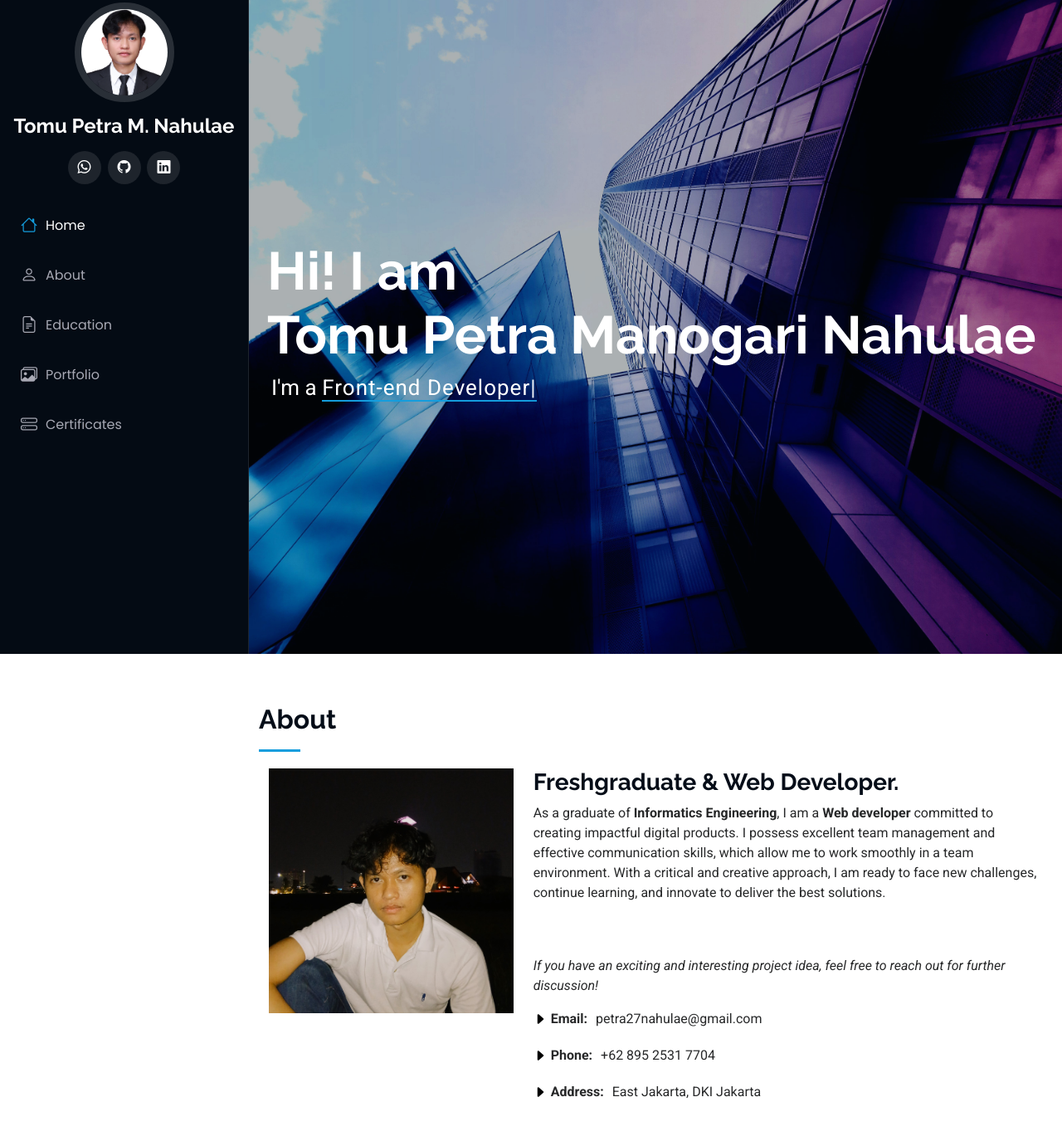
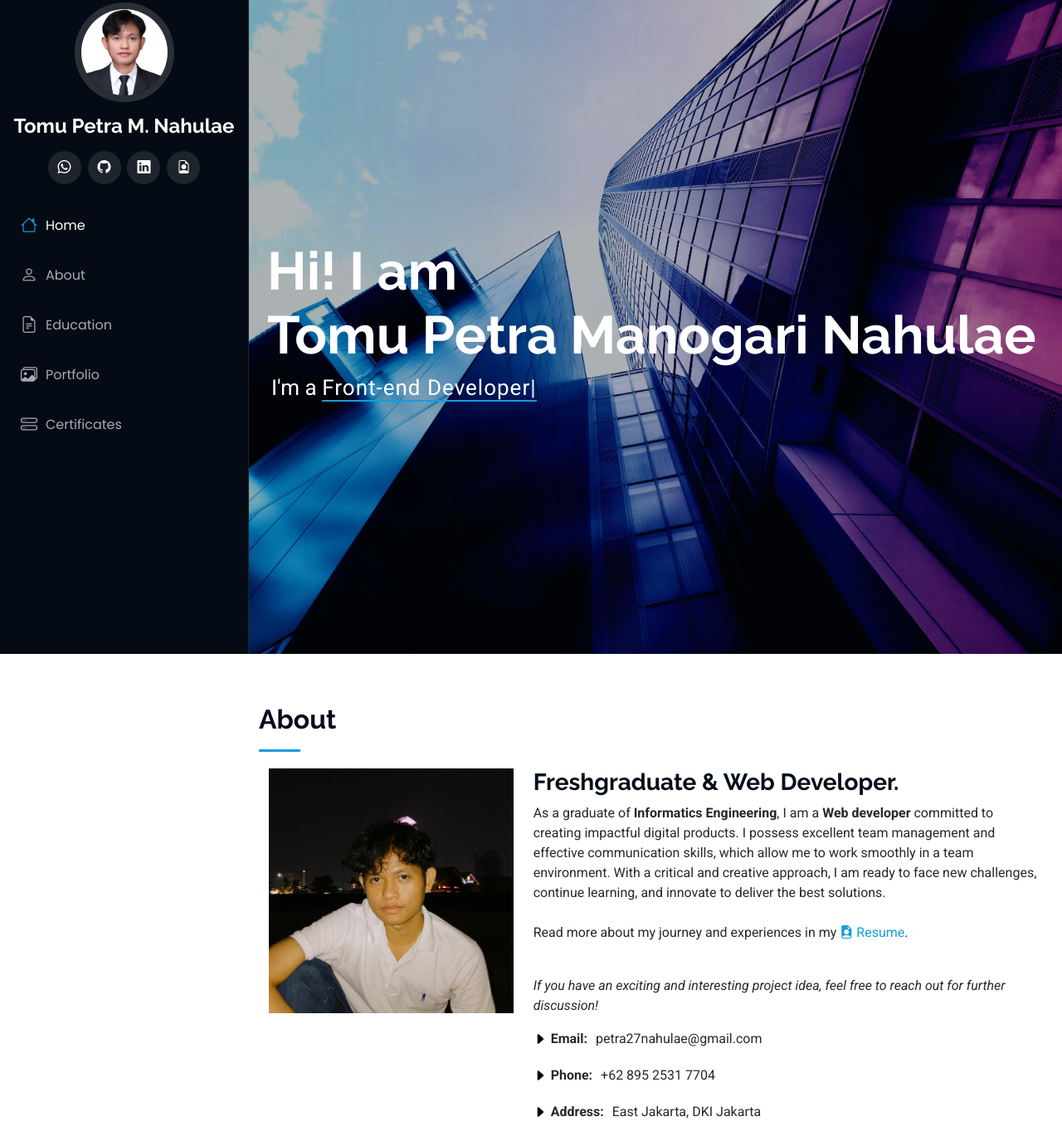
Before and after one commit to tomupetra/Portfolio, a plain HTML site: page index.html in a window 1280 px wide. Shown: the part 12-1387 px from the top of the page at 83% size. Drawn offline with Linux system fonts and the light colour scheme.

Commit message:
up resume

```diff
--- a/index.html
+++ b/index.html
@@ -55,6 +55,7 @@
       <a href="https://wa.me/6289525317704?text=Hi,%20Tomu!" class="whatsapp"><i class="bi bi-whatsapp"></i></a>
       <a href="https://github.com/tomupetra" class="github"><i class="bi bi-github"></i></a>
       <a href="https://linkedin.com/in/tomupetra" class="linkedin"><i class="bi bi-linkedin"></i></a>
+      <a href="assets/resume/Resume_Tomu Petra Manogari Nahulae.pdf" class="resume" target="_blank"><i class="bi bi-file-earmark-person"></i></a>
     </div>
 
     <nav id="navmenu" class="navmenu">
@@ -102,8 +103,9 @@
                   creating impactful digital products. I
                   possess excellent team management and effective communication skills, which allow me to work smoothly in a team
                   environment. With a critical and creative approach, I am ready to face new challenges, continue learning, and innovate
-                  to deliver the best solutions.</p>
-                <br><br>
+                  to deliver the best solutions.</p><br>
+                <p>Read more about my journey and experiences in my <a href="assets/resume/Resume_Tomu Petra Manogari Nahulae.pdf" class="resume" target="_blank"><i class="bi bi-file-earmark-person-fill"></i> Resume</a>.</p>
+                <br>
               <p class="fst-italic py-3">
                 If you have an exciting and interesting project idea, feel free to reach out for further discussion!
               </p>
```
Also changed, not shown: 1 other file.
